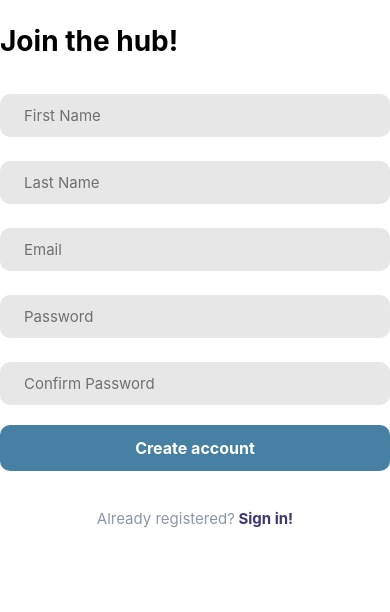
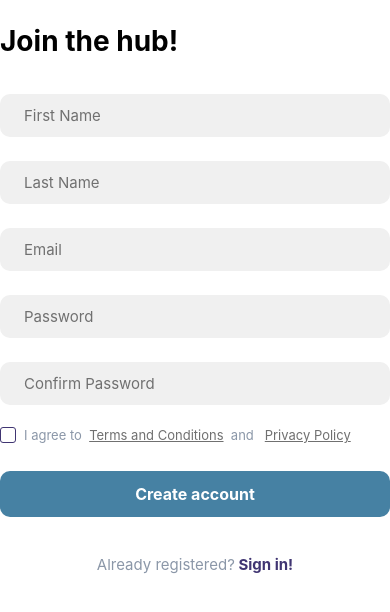
Before and after one commit to Zayed-2211/planify, a React Native app: screen /Signup in a window 390 px wide. Shown: the top 612 px of the page. Built offline with nearby package versions, Linux system fonts and the light colour scheme.

Commit message:
Auth screens frontend done

```diff
--- /dev/null
+++ b/src/components/Checkbox/index.tsx
@@ -0,0 +1,15 @@
+import React from "react";
+import { Pressable, View } from "react-native";
+import styles from './styles';
+
+const Checkbox = ({ checked, onPress }: { checked: any, onPress: any }) => {
+    return (
+        <Pressable
+            onPress={onPress}
+            style={[styles.container, checked ? styles.checked : {}]}>
+            {checked ? ( <View style={styles.innerSquare} /> ) : null}
+        </Pressable>
+    )
+}
+
+export default React.memo(Checkbox);
--- /dev/null
+++ b/src/components/Checkbox/styles.tsx
@@ -0,0 +1,26 @@
+import { StyleSheet, } from "react-native";
+import colors from '../../constants/colors';
+
+const styles = StyleSheet.create({
+    container: {
+        borderWidth: 1,
+        borderColor: colors.purple,
+        borderRadius: 3,
+        width: 16,
+        height: 16,
+        justifyContent: 'center',
+        alignItems: 'center',
+        marginRight: 8
+    },
+    innerSquare: {
+        backgroundColor: colors.purple,
+        borderRadius: 1,
+        width: 8,
+        height: 8,
+    },
+    checked: {
+        borderWidth: 2,
+    },
+})
+
+export default styles;
--- a/src/constants/colors.tsx
+++ b/src/constants/colors.tsx
@@ -4,7 +4,7 @@ const colors = {
     white: '#FFFFFF',
     black: '#173147',
     grey: '#8B97A8',
-    lightGrey: '#E7E7E7',
+    lightGrey: '#F0F0F0',
     midGrey: '#707070',
   };
 
--- /dev/null
+++ b/src/constants/links.tsx
@@ -0,0 +1,2 @@
+export const PRIVACY_POLICY_LINK = 'https://twitter.com/home'
+export const TERMS_CONDITIONS_LINK = 'https://twitter.com/home'
--- a/src/screens/auth/Signup/index.tsx
+++ b/src/screens/auth/Signup/index.tsx
@@ -1,11 +1,25 @@
-import React from "react";
-import { SafeAreaView, View, Text } from "react-native";
+import React, {useState} from "react";
+import { Linking, SafeAreaView, View, Text } from "react-native";
 import styles from './styles';
 import Button from "../../../components/Button";
 import Title from "../../../components/Title";
 import Input from "../../../components/Input";
+import Checkbox from "../../../components/Checkbox";
+import { PRIVACY_POLICY_LINK, TERMS_CONDITIONS_LINK, } from '../../../constants/links';
+
+const onPress = () => {}
 
 const Signup = ({navigation}: {navigation:any}) => {
+    const [agreed, setAgreed] = useState(false)
+
+    const onCheckboxPress = () => {
+        setAgreed(value => !value)
+    }
+
+    const onLinkPress = (url: any) => {
+        Linking.openURL(url)
+    }
+
     return (
         <SafeAreaView style={styles.container}>
             <Title>Join the hub!</Title>
@@ -16,10 +30,27 @@ const Signup = ({navigation}: {navigation:any}) => {
             <Input placeholder='Password' secureTextEntry />
             <Input placeholder='Confirm Password' secureTextEntry />
 
+            <View style={styles.row}>
+                <Checkbox checked={agreed} onPress={onCheckboxPress} />
+
+                <Text style={styles.agreeText}>
+                    I agree to {' '}
+                    <Text
+                        style={styles.link}
+                        onPress={() => onLinkPress(PRIVACY_POLICY_LINK)}>
+                        Terms and Conditions
+                    </Text>
+                    {' '} and  {' '}
+                    <Text
+                        style={styles.link}
+                        onPress={() => onLinkPress(TERMS_CONDITIONS_LINK)}>
+                        Privacy Policy
+                    </Text>
+                </Text>
+            </View>
+
             <Button onPress type='blue'>Create account</Button>
 
-
-            <View>
             <Text style={styles.footerText}>
                 Already registered?
                 <Text
@@ -29,7 +60,6 @@ const Signup = ({navigation}: {navigation:any}) => {
                     Sign in!
                 </Text>
             </Text>
-            </View>
         </SafeAreaView>
     )
 }
--- a/src/screens/auth/Signup/styles.tsx
+++ b/src/screens/auth/Signup/styles.tsx
@@ -16,6 +16,22 @@ const styles = StyleSheet.create({
         fontWeight: 'bold',
         color: colors.purple,
     },
+    row: {
+        marginTop: 10,
+        marginBottom: 20,
+        flexDirection: 'row',
+        alignItems: 'center'
+
+    },
+    agreeText: {
+        textAlign: 'center',
+        fontSize: 13,
+        color: colors.grey,
+    },
+    link: {
+        color: colors.midGrey,
+        textDecorationLine: 'underline'
+    }
 
 })
 
```
Lines whose indentation alone changed are shown as unchanged.
